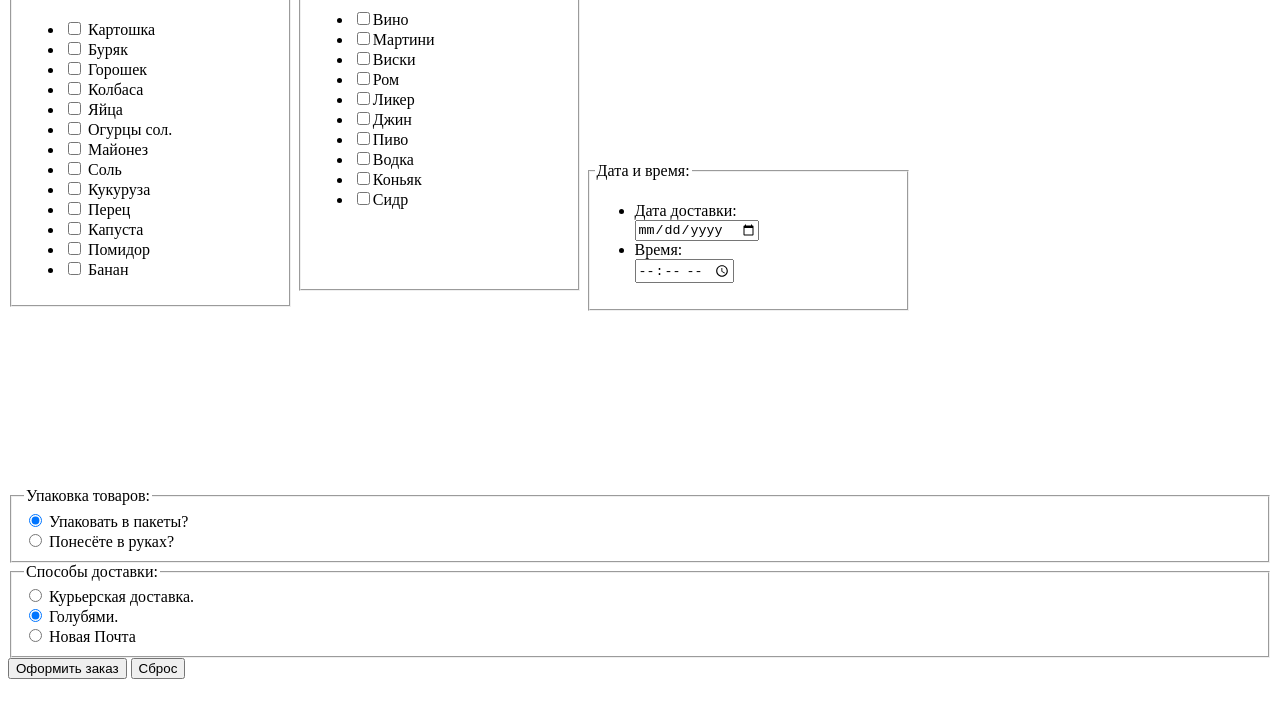
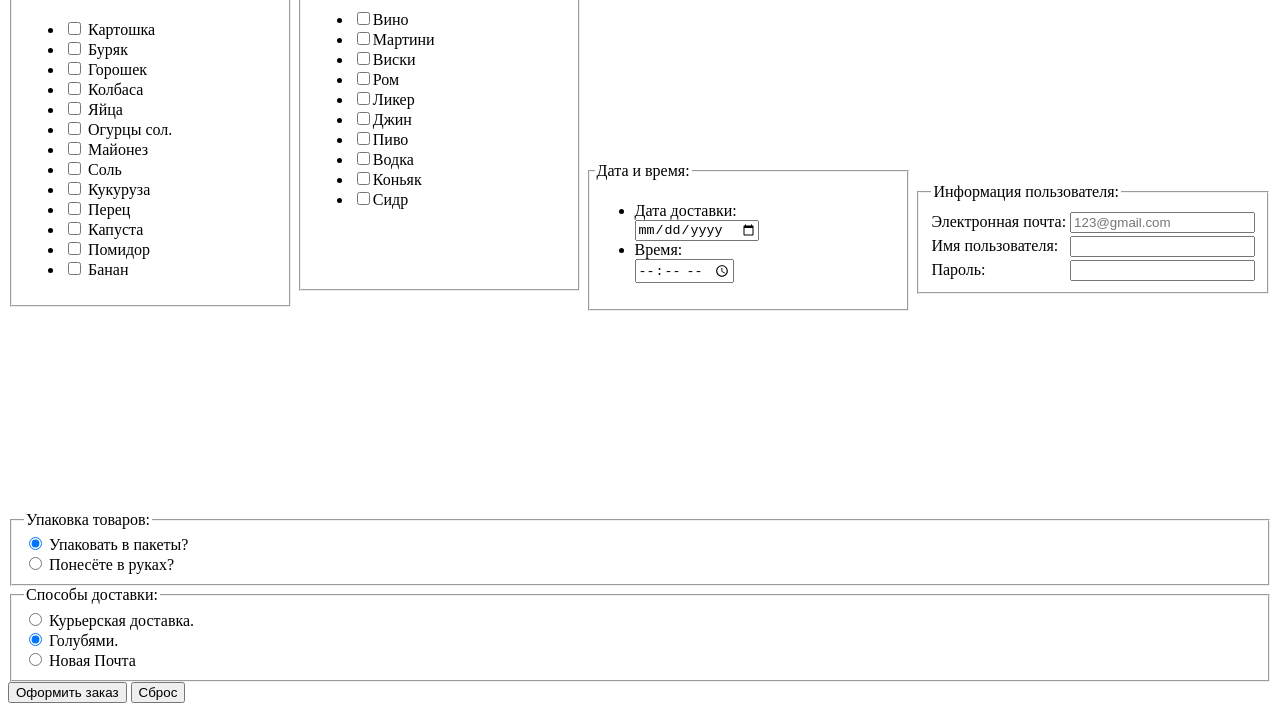
Before and after one commit to Gr-Stanislav/Magazin, a plain HTML site: page index.html in a window 1280 px wide. Shown: the part 141-852 px from the top of the page. Before the commit the page ends 828 px from the top, so only its background shows below. Drawn offline with Linux system fonts and the light colour scheme.

Commit message:
add addres client

```diff
--- a/index.html
+++ b/index.html
@@ -10,7 +10,7 @@
     <h1>Новогодний магазин</h1>
     <img src="images/1.jpg" alt="Cep" width="100px">
     <div>
-    <form action="#" method="POST">
+    <form action="###" method="POST">
         <fieldset class="list1 st1">
             <legend>Овощи и фрукты:</legend>
 
@@ -128,7 +128,7 @@
             <ul>
                 <li>
                     <label for="day">Дата доставки: </label>
-                    <input type="date" name="dateship" id="day" value="дата доставки" required>
+                    <input type="date" name="dateship" id="day" value="dateship" required>
                 </li>
                 <li>
                     <label for="tim">Время: </label><br>
@@ -137,7 +137,21 @@
 
             </ul>
         </fieldset>
-<!-- --------------------------------------------------- -->
+<!--mail + login + password -------------------------------------------- -->
+<fieldset class="client">
+    <legend>Информация пользователя:</legend>
+
+    <label for="email">Электронная почта:</label>
+        <input type="email" name="email" id="email" placeholder="123@gmail.com" autocomplete="email"> <br>
+
+    <label for="login">Имя пользователя:</label>
+        <input type="text" name="login" id="login" autocomplete="username"> <br>
+
+    <label for="password">Пароль:</label>
+        <input type="password" name="password" id="password">
+</fieldset>
+
+<!--  ---------------------------- -->
         <fieldset>
             <legend>Упаковка товаров:</legend>
 
--- a/style.css
+++ b/style.css
@@ -26,3 +26,17 @@ img {
     padding-left: 5px;
     margin-bottom: 176px;
 }
+
+.client {
+    line-height: 1.5;
+    display: inline-block;
+    margin-bottom: 217px;
+}
+
+#password {
+    margin-left: 80px;
+}
+
+#login {
+    margin-left: 7.5px;
+}
```
